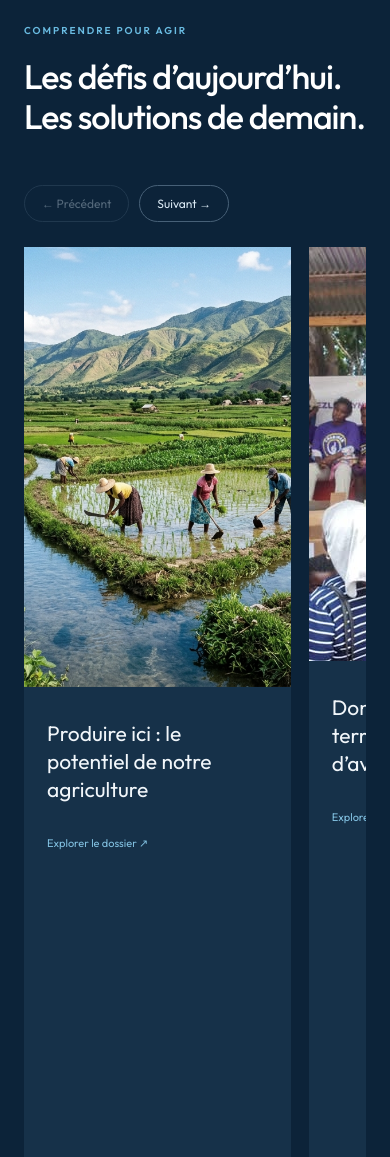
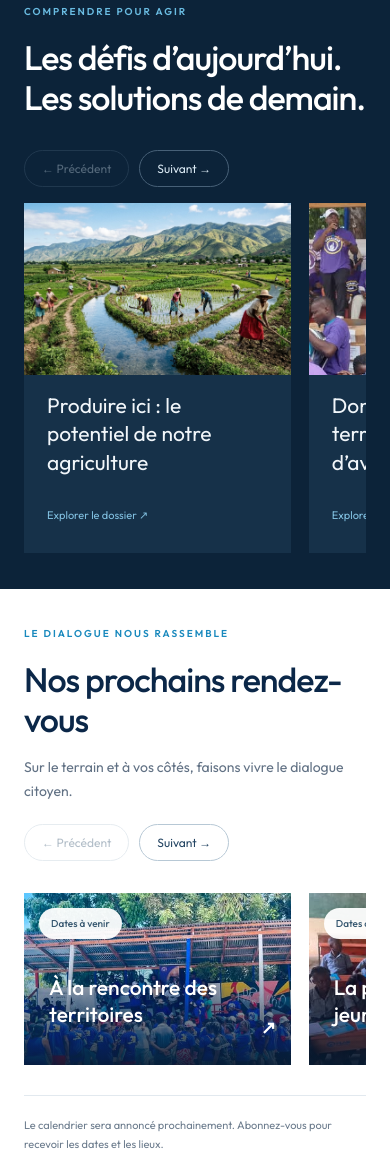
Before and after one commit to renyross/MUSCADIN, a plain HTML site: page index.html in a window 390 px wide. Shown: the part 4428-5585 px from the top of the page. Drawn offline with nearby package versions, Linux system fonts and the light colour scheme.

Commit message:
Réduire la hauteur des carrousels

```diff
--- a/css/style.css
+++ b/css/style.css
@@ -2174,7 +2174,8 @@ section[id], details[id], #donationForm { scroll-margin-top: 95px; }
 .campaign-carousel { display: flex; gap: 24px; overflow-x: auto; scroll-snap-type: x mandatory; scrollbar-width: none; }
 .campaign-carousel::-webkit-scrollbar { display: none; }
 .carousel-card { flex: 0 0 calc((100% - 48px)/3); min-width: 0; scroll-snap-align: start; }
-.carousel-card > img, .gathering-image { width: 100%; aspect-ratio: 1.12; object-fit: cover; margin-bottom: 20px; }
+.carousel-card > img, .gathering-image { display: block; width: 100%; aspect-ratio: 1.55; margin-bottom: 16px; }
+.carousel-card > img { height: auto; object-fit: cover; }
 .carousel-card h3 { font-size: 18px; line-height: 1.4; color: #19334f; }
 .card-read { display: inline-block; color: #52708b; font-size: 12px; margin-top: 13px; font-weight: 700; }
 .dossier-card:hover h3 { color: var(--campaign-red); }
@@ -2197,7 +2198,7 @@ section[id], details[id], #donationForm { scroll-margin-top: 95px; }
 @media(prefers-reduced-motion:reduce) { .gathering-image img { transition: none; } }
 /* Dernière partie : rendez-vous photographiques, bénévolat et espace éditorial. */
 .campaign-gatherings .gathering-card { position: relative; }
-.campaign-gatherings .gathering-image { aspect-ratio: .86; margin-bottom: 0; }
+.campaign-gatherings .gathering-image { margin-bottom: 0; }
 .campaign-gatherings .gathering-image::after { content: ''; position: absolute; inset: 35% 0 0; background: linear-gradient(transparent,#071b32e8); }
 .campaign-gatherings .gathering-image > span { top: 15px; bottom: auto; z-index: 1; font-size: 10px; }
 .campaign-gatherings .gathering-card h3 { position: absolute; bottom: 22px; left: 20px; right: 20px; color: white; font-size: 19px; pointer-events: none; }
@@ -2440,7 +2441,7 @@ section[id], details[id], #donationForm { scroll-margin-top: 95px; }
 .movement-arrow { width: 26px; height: 26px; border: 1px solid #ffffff65; border-radius: 50%; display: grid; place-items: center; font-size: 14px; }
 .campaign-program-details { margin-top: 25px; padding-top: 22px; border-top: 1px solid #dbe3e9; }
 .campaign-program-details > summary { font-size: 12px; color: #315775; font-weight: 500; }
-.campaign-dossiers { margin: 0; padding: 90px 0; background: #0c2339; }
+.campaign-dossiers { margin: 0; padding: 56px 0; background: #0c2339; }
 .campaign-dossiers .carousel-heading, .campaign-dossiers .campaign-carousel { margin-left: 0; }
 .campaign-dossiers .carousel-heading { padding-right: 210px; }
 .campaign-dossiers h2 { color: white; font-size: 44px; }
@@ -2450,13 +2451,12 @@ section[id], details[id], #donationForm { scroll-margin-top: 95px; }
 .campaign-dossiers .carousel-controls button { color: #d9e8f3; border-color: #476077; }
 .campaign-dossiers .carousel-controls button:hover { background: #1d3b54; }
 .dossier-card { background: #163149; padding-bottom: 25px; }
-.dossier-card > img { aspect-ratio: 1.55; margin-bottom: 23px; filter: saturate(.8); }
+.dossier-card > img { filter: saturate(.8); }
 .dossier-card h3 { color: #f1f6fa; padding: 0 23px; font: 400 21px/1.35 'Outfit',Arial,sans-serif; }
 .dossier-card .card-read { margin: 20px 23px 0; color: #80bfdf; font-weight: 400; font-size: 11px; }
 .dossier-card:hover h3 { color: #80bfdf; }
-.campaign-gatherings { background: white; padding: 90px 0; }
+.campaign-gatherings { background: white; padding: 56px 0; }
 .carousel-heading h2 { font-size: 42px; }
-.campaign-gatherings .gathering-image { aspect-ratio: 1; }
 .campaign-gatherings .gathering-image > span { border-radius: 20px; padding: 7px 12px; color: #36576f; background: #fffffff0; font-weight: 500; }
 .campaign-gatherings .gathering-card h3 { font: 500 23px/1.25 'Outfit',Arial,sans-serif; bottom: 28px; left: 25px; }
 .gatherings-note { border-top: 1px solid #e2e9ef; padding-top: 20px; font-size: 11px; }
@@ -2498,7 +2498,9 @@ section[id], details[id], #donationForm { scroll-margin-top: 95px; }
 @media(max-width:800px) {
  .campaign-about, .campaign-movement, .campaign-dossiers, .campaign-gatherings, .campaign-newsroom { padding-top: 55px; padding-bottom: 55px; }
  .campaign-about-grid { grid-template-columns: 1fr; gap: 65px; }.campaign-collage { min-height: 420px; }.campaign-about h2, .movement-heading h2, .campaign-dossiers h2, .carousel-heading h2, .newsroom-heading h2 { font-size: 34px; letter-spacing: -1px; }
- .campaign-dossiers .carousel-heading { padding-right: 0; }.campaign-dossiers .carousel-section > .carousel-controls { position: static; margin-bottom: 25px; }
+ .campaign-dossiers, .campaign-gatherings { padding-block: 36px; }
+ .campaign-dossiers .carousel-heading { padding-right: 0; margin-bottom: 16px; }
+ .campaign-dossiers .carousel-section > .carousel-controls { position: static; margin-bottom: 16px; }
  .donation-layout { grid-template-columns: 1fr; gap: 30px; }.donation-copy { padding-left: 22px; }.donation-copy h2 { font-size: 44px; }.campaign-volunteer .donation-layout #donationForm { justify-self: center; }
  .newsroom-grid { gap: 18px; }.newsroom-card h3 { font-size: 20px; }.newsroom-card-body { padding: 20px; }
 }
```
